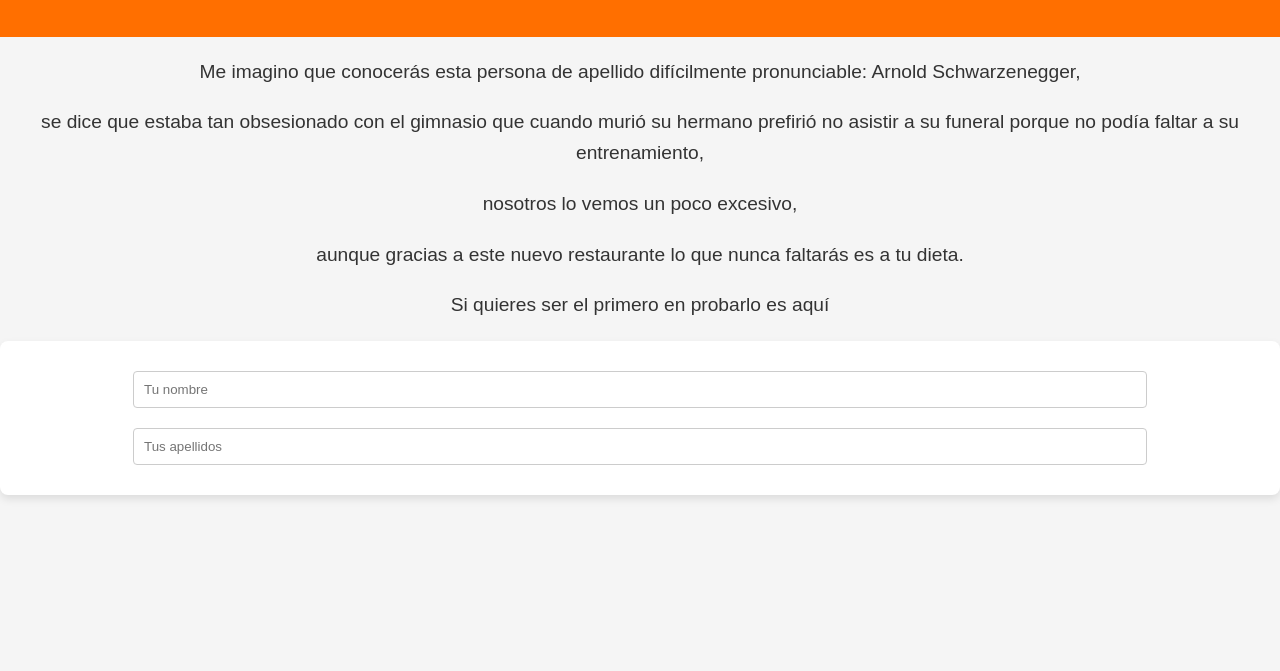
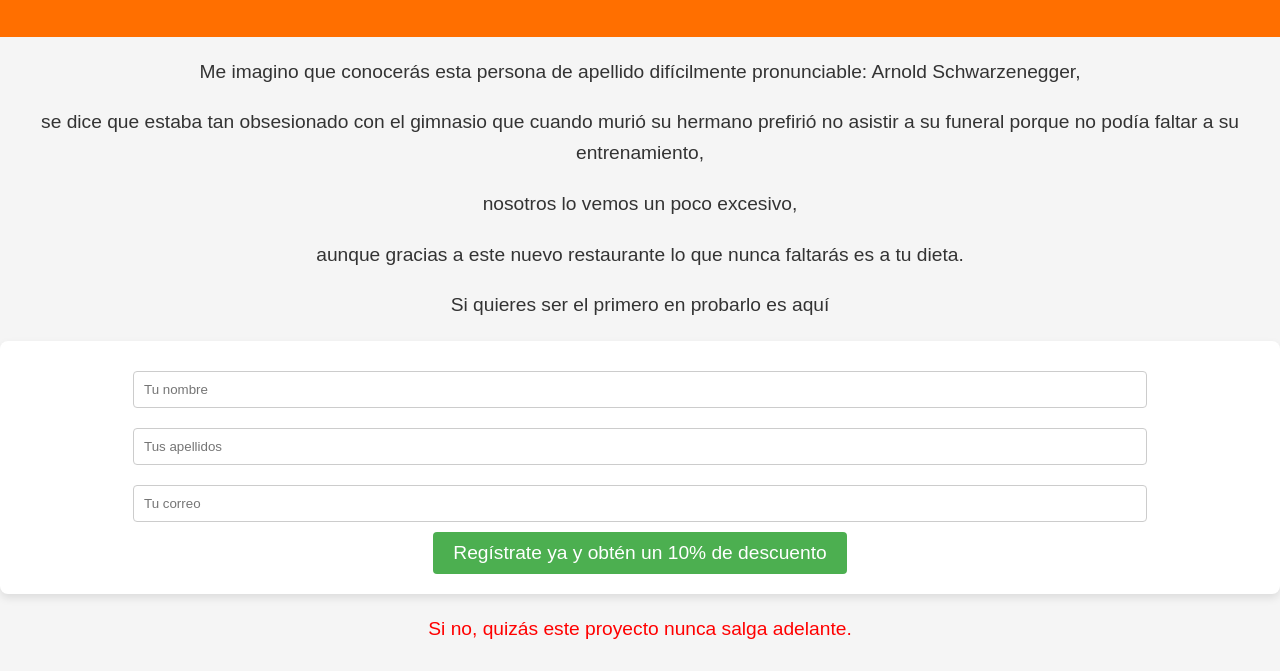
Before and after one commit to sergioperera00/happyfit-landing, a plain HTML site: page index.html in a window 1280 px wide. Shown: the part 129-800 px from the top of the page. Drawn offline with Linux system fonts and the light colour scheme.

Commit message:
Add files via upload

```diff
--- a/index.html
+++ b/index.html
@@ -90,3 +90,12 @@
             <form action="https://formspree.io/f/xvgznewj" method="POST">
                 <input type="text" name="first-name" placeholder="Tu nombre" required>
                 <input type="text" name="last-name" placeholder="Tus apellidos" required>
+                <input type="email" name="email" placeholder="Tu correo" required>
+                <input type="submit" value="Regístrate ya y obtén un 10% de descuento">
+            </form>
+        </div>
+
+        <p class="red-text">Si no, quizás este proyecto nunca salga adelante.</p>
+    </div>
+</body>
+</html>
```
